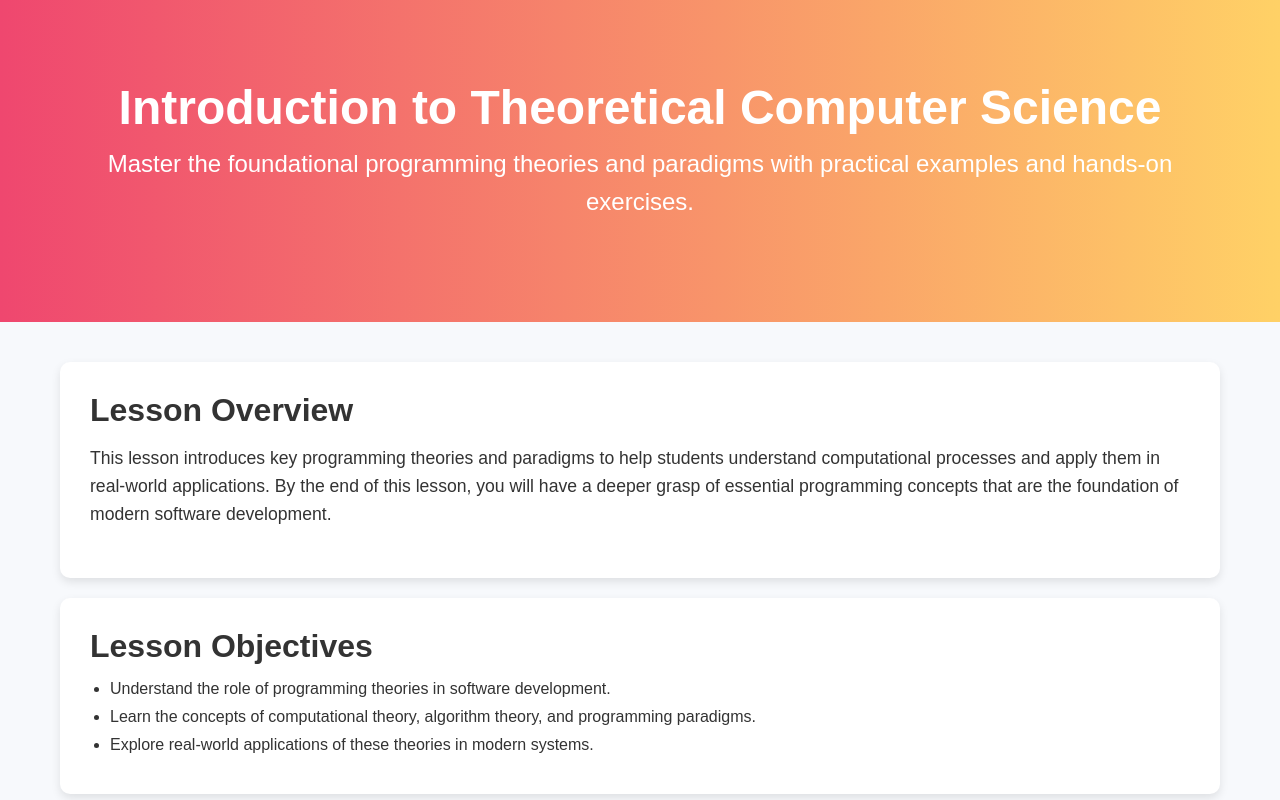
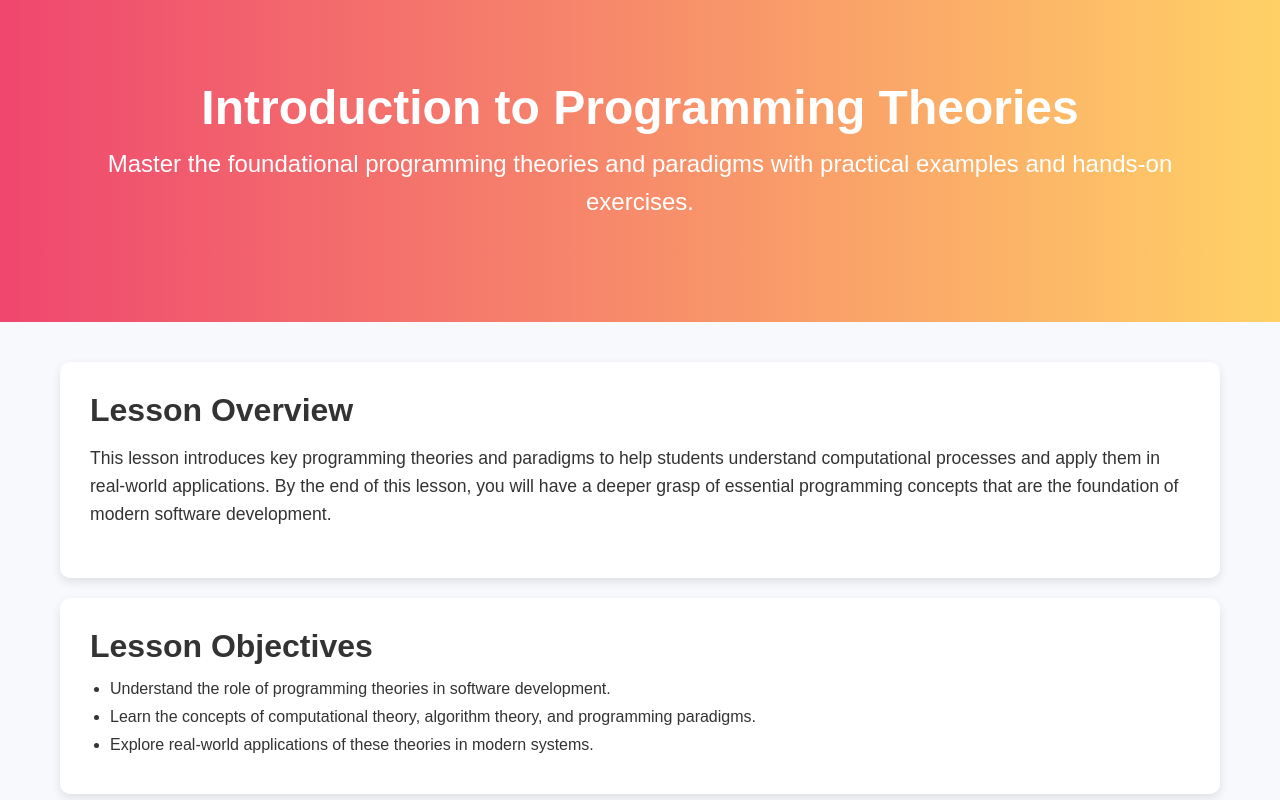
Before and after one commit to Arknotech/arcnotech_phoenix_github.io, a plain HTML site: page course_progtheory.html in a window 1280 px wide. Shown: the top 800 px of the page. Drawn offline with Linux system fonts and the light colour scheme.

Commit message:
Update course_progtheory.html

```diff
--- a/course_progtheory.html
+++ b/course_progtheory.html
@@ -3,8 +3,8 @@
 <head>
     <meta charset="UTF-8">
     <meta name="viewport" content="width=device-width, initial-scale=1.0">
-    <meta name="description" content="Theoreical Computer Science Lesson - Learn essential programming concepts and paradigms with practical examples.">
-    <title>CS Theories | Phoenix Learning Center</title>
+    <meta name="description" content="Programming Theory Lesson - Learn essential programming concepts and paradigms with practical examples.">
+    <title>Programming Theories | Phoenix Learning Center</title>
     <link rel="stylesheet" href="course_progtheory.css">
 </head>
 <body>
@@ -12,7 +12,7 @@
     <!-- Header Section -->
     <header class="hero">
         <div class="container">
-            <h1>Introduction to Theoretical Computer Science</h1>
+            <h1>Introduction to Programming Theories</h1>
             <p>Master the foundational programming theories and paradigms with practical examples and hands-on exercises.</p>
         </div>
     </header>
```
